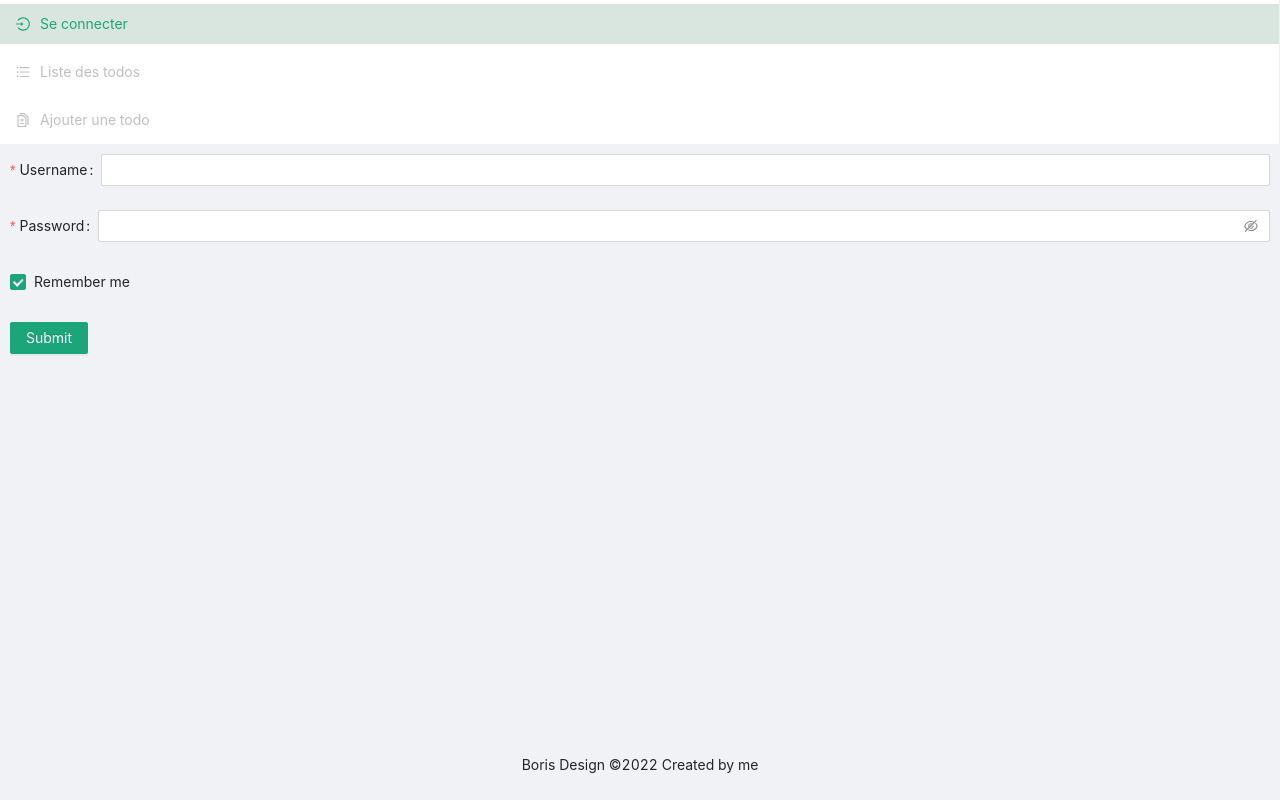
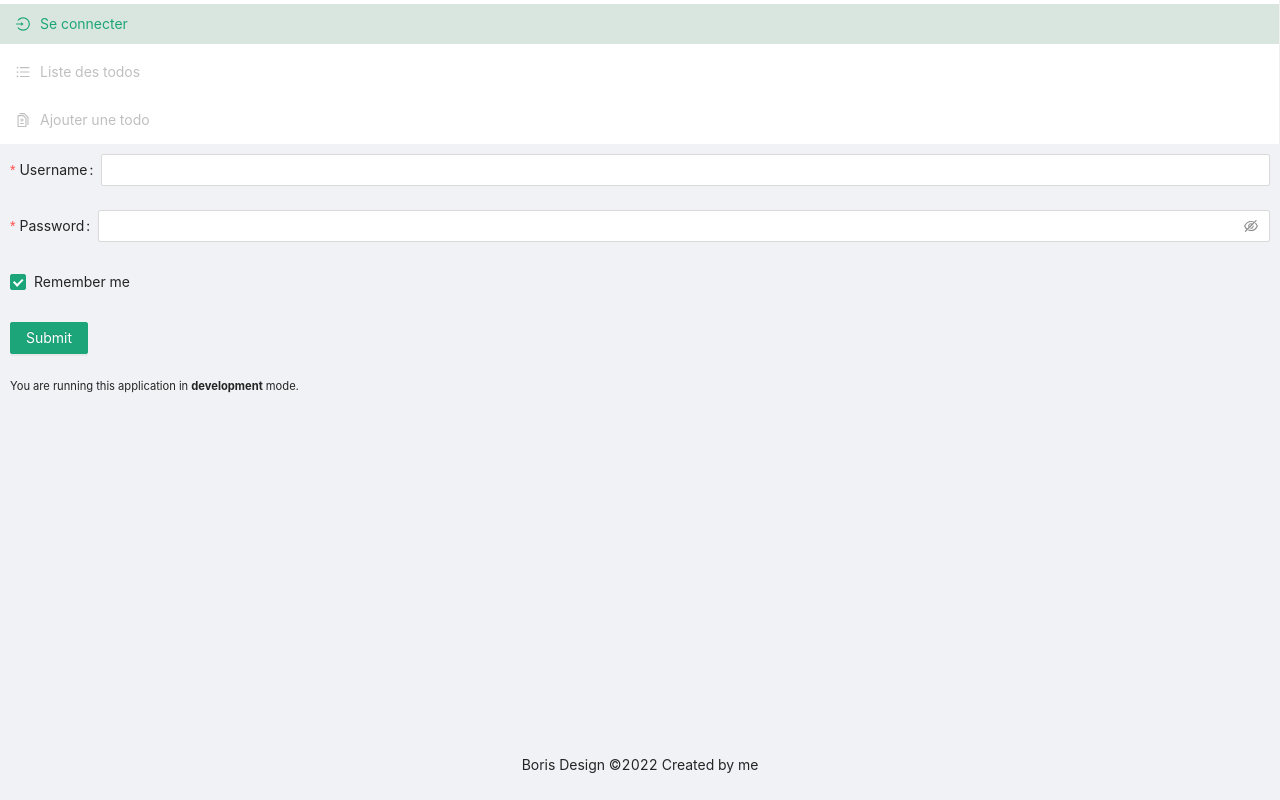
Before and after one commit to resiliated/todo-front, a React (Create React App) app: page / in a window 1280 px wide. Built offline with nearby package versions, Linux system fonts and the light colour scheme.

Commit message:
Display env.

```diff
--- a/src/Components/Login.js
+++ b/src/Components/Login.js
@@ -52,6 +52,7 @@
                 </Form.Item>
             </Form>
             {error !== null ? <Alert message={error !==null ? error.message : ""} type="error" showIcon /> :null}
+            <small>You are running this application in <b>{process.env.NODE_ENV}</b> mode.</small>
         </Layout>
     );
 }
```
